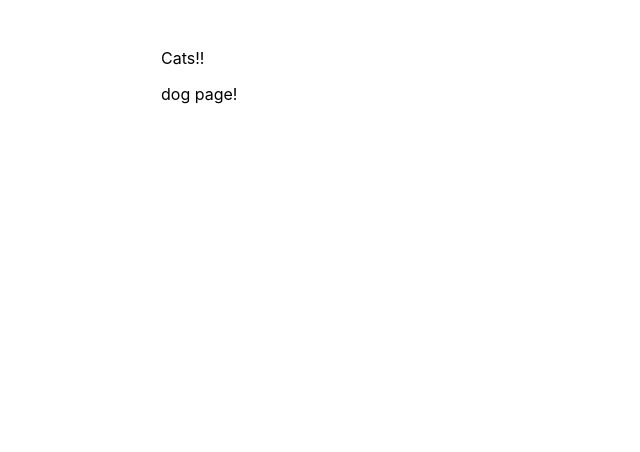
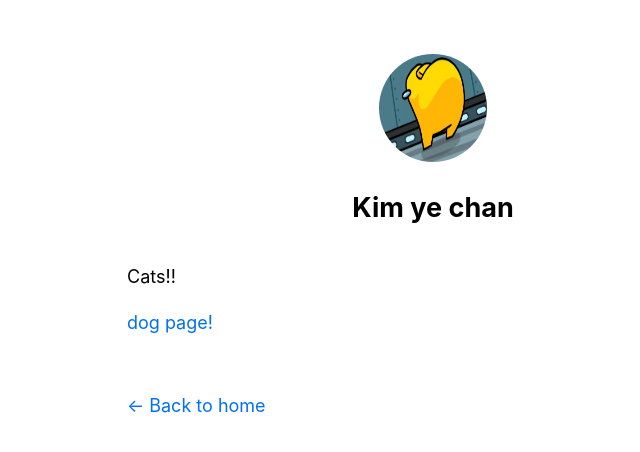
Before and after one commit to Kim-777/components-and-hooks, a Next.js app: page /animal/cats in a window 1280 px wide. Shown: the top 452 px of the page, without its empty margins (207-847 px from the left). Built offline with nearby package versions, Linux system fonts and the light colour scheme.

Commit message:
Practice Next styling with Css Module

```diff
--- a/components/layout.module.css
+++ b/components/layout.module.css
@@ -3,3 +3,13 @@
   padding: 0 1rem;
   margin: 3rem auto 6rem;
 }
+
+.header {
+  display: flex;
+  flex-direction: column;
+  align-items: center;
+}
+
+.backToHome {
+  margin: 3rem 0 0;
+}
--- a/components/layout.tsx
+++ b/components/layout.tsx
@@ -1,8 +1,80 @@
 import React, { FC } from "react";
-import style from "./layout.module.css";
+import styles from "./layout.module.css";
+import utilStyles from "../styles/utils.module.css";
+import Link from "next/link";
+import Image from "next/image";
+import Head from "next/head";
 
-const Layout: FC = ({ children }) => {
-  return <div className={style.container}>{children}</div>;
+const name = "Kim ye chan";
+export const siteTitle: string = "Next 샘플 웹사이트";
+
+export type LayoutProps = {
+  home?: boolean;
+};
+
+const Layout: FC<LayoutProps> = ({ children, home }) => {
+  return (
+    <div className={styles.container}>
+      <Head>
+        <link rel="icon" href="/favicon.ico" />
+        <meta
+          name="description"
+          content="Learn how to build a personal website using Next.js"
+        />
+        <meta
+          property="og:image"
+          content={`https://og-image.vercel.app/${encodeURI(
+            siteTitle
+          )}.png?theme=light&md=0&fontSize=75px&images=https%3A%2F%2Fassets.vercel.com%2Fimage%2Fupload%2Ffront%2Fassets%2Fdesign%2Fnextjs-black-logo.svg`}
+        />
+        <meta name="og:title" content={siteTitle} />
+        <meta name="twitter:card" content="summary_large_image" />
+      </Head>
+      <header className={styles.header}>
+        {home ? (
+          <>
+            <Image
+              priority
+              src="/images/profile.jpeg"
+              className={utilStyles.borderCircle}
+              height={144}
+              width={144}
+              alt={name}
+            />
+            <h1 className={utilStyles.heading2Xl}>{name}</h1>
+          </>
+        ) : (
+          <>
+            <Link href="/">
+              <a>
+                <Image
+                  priority
+                  src="/images/profile.jpeg"
+                  className={utilStyles.borderCircle}
+                  height={108}
+                  width={108}
+                  alt={name}
+                />
+              </a>
+            </Link>
+            <h2 className={utilStyles.headingLg}>
+              <Link href="/">
+                <a className={utilStyles.colorInherit}>{name}</a>
+              </Link>
+            </h2>
+          </>
+        )}
+      </header>
+      <main>{children}</main>
+      {!home && (
+        <div className={styles.backToHome}>
+          <Link href="/">
+            <a>← Back to home</a>
+          </Link>
+        </div>
+      )}
+    </div>
+  );
 };
 
 export default Layout;
--- a/pages/animal/dogs.tsx
+++ b/pages/animal/dogs.tsx
@@ -10,7 +10,7 @@
       </Head>
       <div>
         <p>dogs!</p>
-        <p>wal!!!</p>
+        <p>wal!!! wal!!! wal!!!</p>
         <Image
           src="/images/among.jpeg"
           height={144}
--- a/styles/globals.css
+++ b/styles/globals.css
@@ -4,13 +4,24 @@
   margin: 0;
   font-family: -apple-system, BlinkMacSystemFont, Segoe UI, Roboto, Oxygen,
     Ubuntu, Cantarell, Fira Sans, Droid Sans, Helvetica Neue, sans-serif;
-}
-
-a {
-  color: inherit;
-  text-decoration: none;
+  line-height: 1.6;
+  font-size: 18px;
 }
 
 * {
   box-sizing: border-box;
 }
+
+a {
+  color: #0070f3;
+  text-decoration: none;
+}
+
+a:hover {
+  text-decoration: underline;
+}
+
+img {
+  max-width: 100%;
+  display: block;
+}
--- /dev/null
+++ b/styles/utils.module.css
@@ -0,0 +1,52 @@
+.heading2Xl {
+  font-size: 2.5rem;
+  line-height: 1.2;
+  font-weight: 800;
+  letter-spacing: -0.05rem;
+  margin: 1rem 0;
+}
+
+.headingXl {
+  font-size: 2rem;
+  line-height: 1.3;
+  font-weight: 800;
+  letter-spacing: -0.05rem;
+  margin: 1rem 0;
+}
+
+.headingLg {
+  font-size: 1.5rem;
+  line-height: 1.4;
+  margin: 1rem 0;
+}
+
+.headingMd {
+  font-size: 1.2rem;
+  line-height: 1.5;
+}
+
+.borderCircle {
+  border-radius: 9999px;
+}
+
+.colorInherit {
+  color: inherit;
+}
+
+.padding1px {
+  padding-top: 1px;
+}
+
+.list {
+  list-style: none;
+  padding: 0;
+  margin: 0;
+}
+
+.listItem {
+  margin: 0 0 1.25rem;
+}
+
+.lightText {
+  color: #666;
+}
```
Also changed, not shown: pages/index.tsx (+13 -31 lines), public/images/profile.jpeg (added), 1 other file (tests, documents, lock files or other folders).
